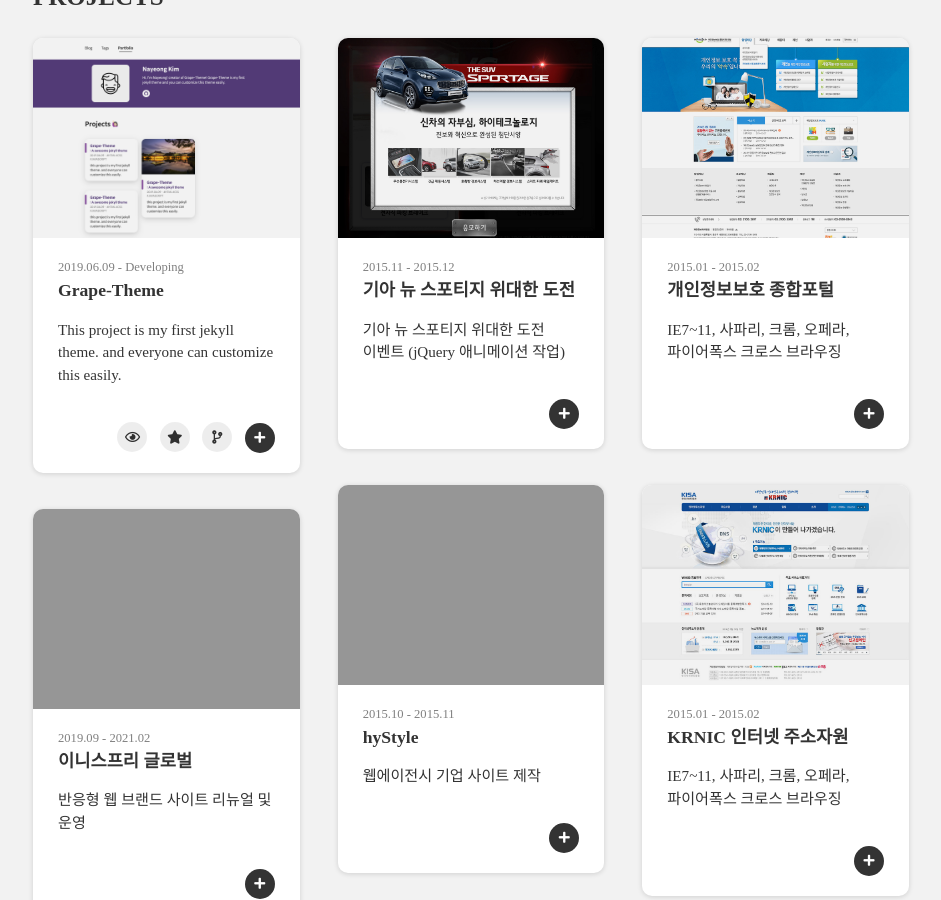
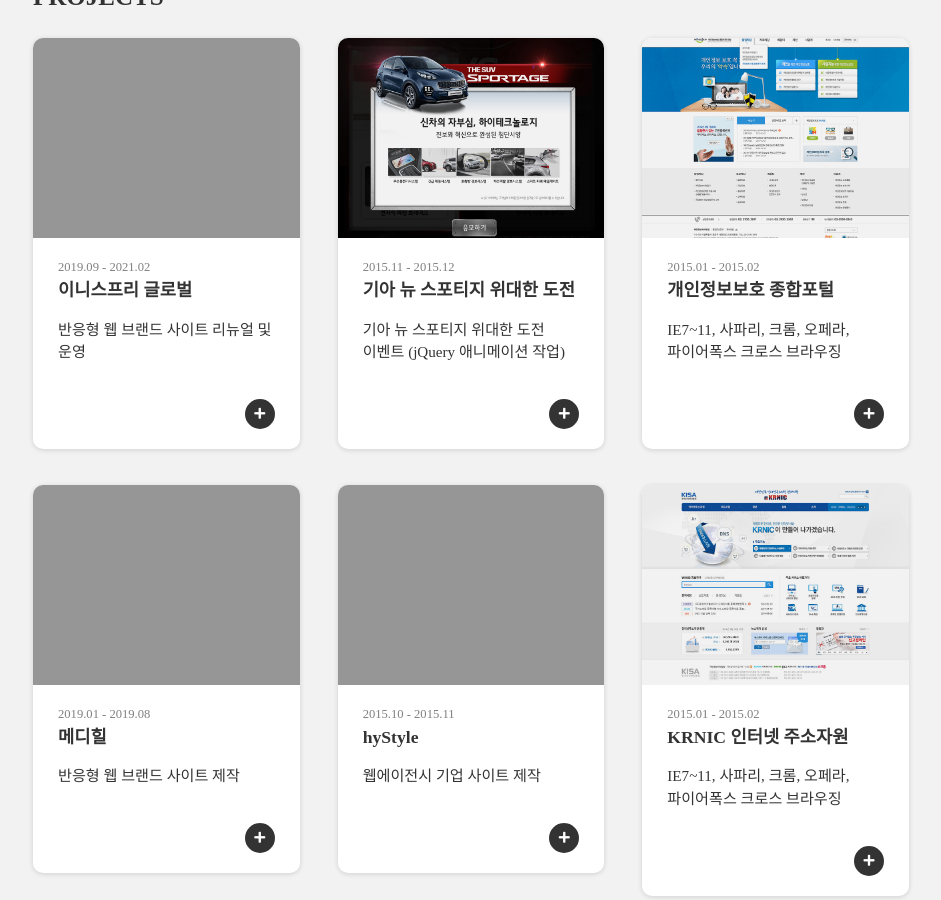
Before and after one commit to JeongrakChoi/JeongrakChoi.github.io, a Jekyll site: the page built from portfolio.html, in a window 1280 px wide and 900 px high, scrolled down 955 px. Shown: the whole window, without its empty margins (169-1110 px from the left). Built offline with Jekyll 4.4.1, drawn with Linux system fonts in a browser that asks for light colours; nearby versions of some CDN libraries; some web fonts are replaced.

Commit message:
Update projects.yml

```diff
--- a/_data/projects.yml
+++ b/_data/projects.yml
@@ -1,32 +1,3 @@
-- project :
-    print : True # If 'False' is selected, it will not be displayed in 'home.html > aside > .proj-content'.
-    modal : True # If 'True' is selected, modal can open in 'portfolio.html'.
-    url : https://github.com/naye0ng/Grape-Theme # Full URL
-    image : "portfolio.png" # path: assets/project/
-    date : 2019.06.09 - Developing
-    title : Grape-Theme
-    summary : A awesome jekyll theme!
-    description : This project is my first jekyll theme. and everyone can customize this easily.
-    contents :
-        - title : 1. 블로그 첫 화면 구성
-          image : home.png
-          description : <li>Responsive Layout</li>
-            <li>User Profile</li>
-            <li>Tags</li>
-            <li>Projects</li>
-            <li>Pagination</li>
-        - title : 2. 태그 페이지
-          image : tags.png
-          description : <li>Responsive Layout</li>
-            <li>Tags</li>
-        - title : 3. 남은 개발 과제
-          image :
-          description : <li>project 부분 디자인 변경</li>
-            <li>favicon.ico, search 기능</li>
-            <li>OG Tag 추가</li>
-            <li>profile 이미지 효과</li>
-            <li>gem 배포</li>
-
 - project :
     print : True # If 'False' is selected, it will not be displayed in 'home.html > aside > .proj-content'.
     modal : True # If 'True' is selected, modal can open in 'portfolio.html'.
```
